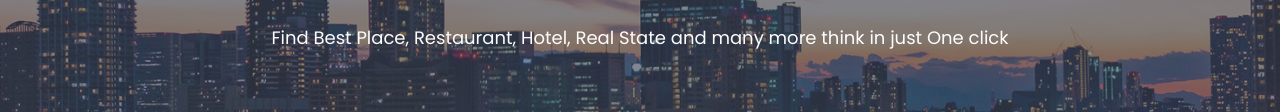
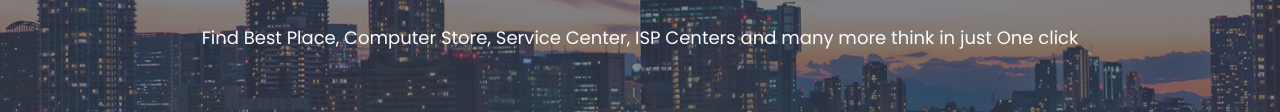
Before and after one commit to vinayv9666/website1, a plain HTML site: page index.html in a window 1280 px wide. Shown: the part 422-534 px from the top of the page. Drawn offline with nearby package versions, Linux system fonts and the light colour scheme.

Commit message:
Update index.html

```diff
--- a/index.html
+++ b/index.html
@@ -12,7 +12,7 @@
 		<link href="https://fonts.googleapis.com/css?family=Poppins:100,100i,200,200i,300,300i,400,400i,500,500i,600,600i,700,700i,800,800i,900,900i" rel="stylesheet">
 
         <!-- title of site -->
-        <title>Directory Landing Page</title>
+        <title>Vinay Tech</title>
 
         <!-- For favicon png -->
 		<link rel="shortcut icon" type="image/icon" href="assets/logo/favicon.png"/>
@@ -150,7 +150,7 @@
 				<div class="welcome-hero-txt">
 					<h2>Best place to find and explore <br> that all you need </h2>
 					<p>
-						Find Best Place, Restaurant, Hotel, Real State and many more think in just One click
+						Find Best Place, Computer Store, Service Center, ISP Centers and many more think in just One click
 					</p>
 				</div>
 				<div class="welcome-hero-serch-box">
```
